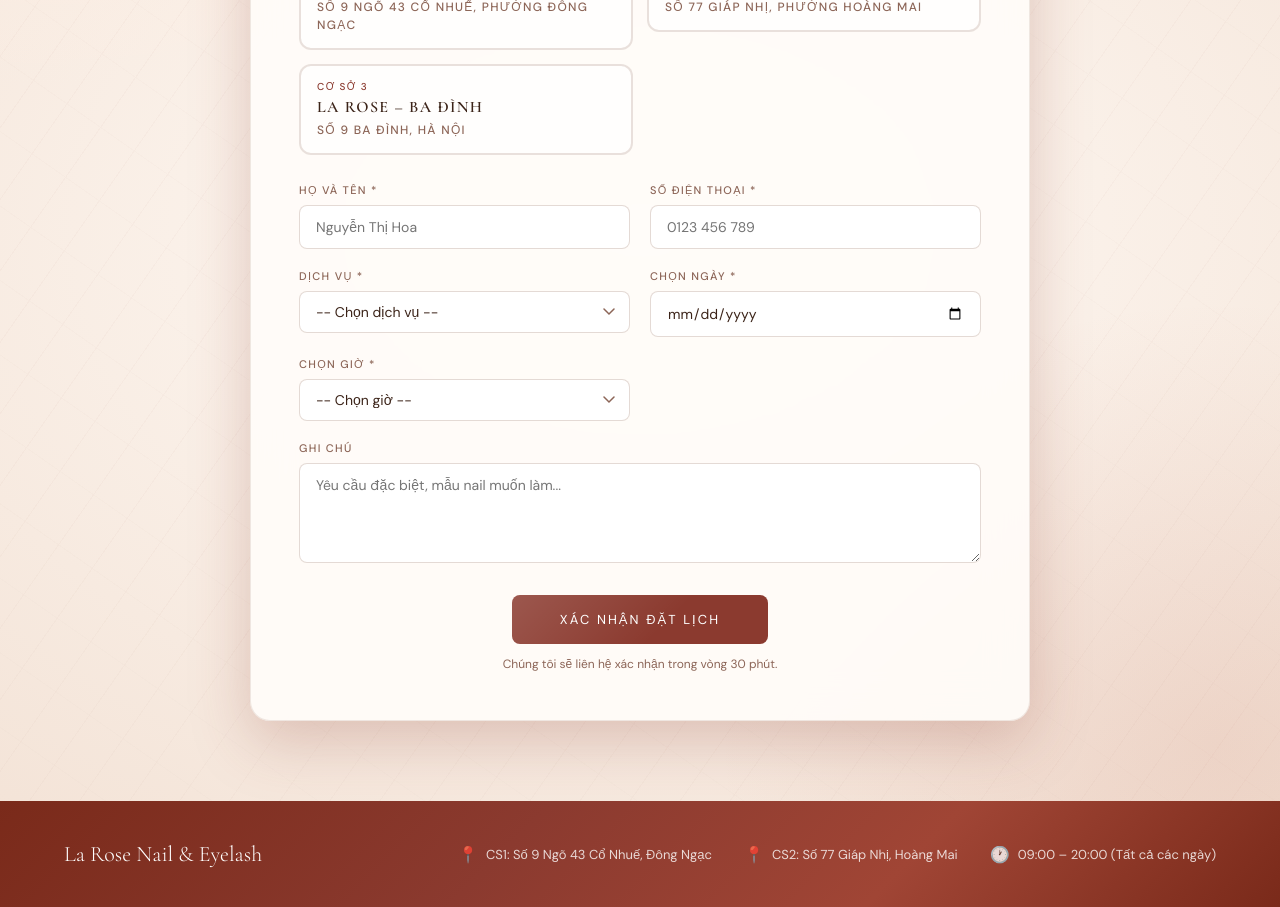
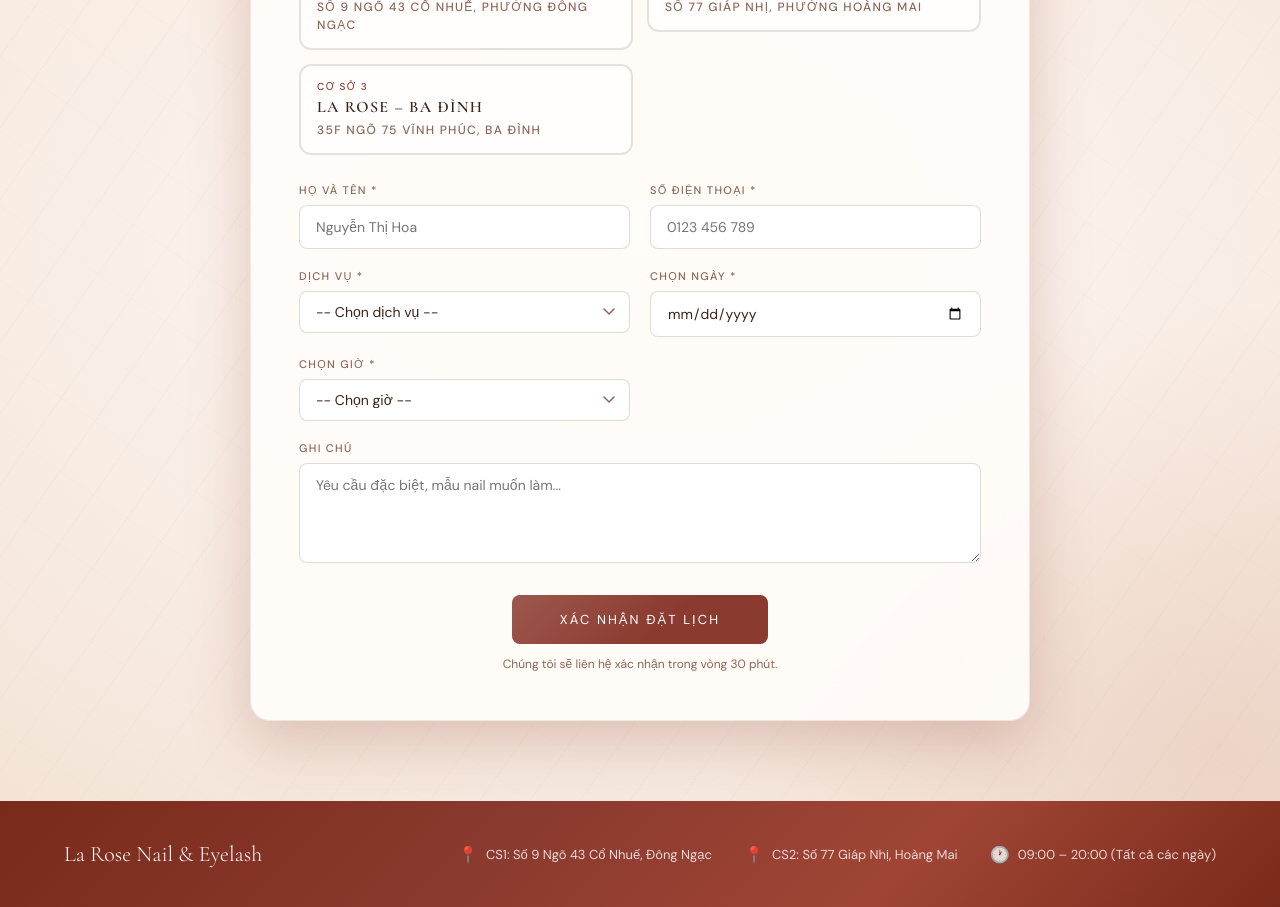
Before and after one commit to eactshop/nail, a plain HTML site: page index.html in a window 1280 px wide. Shown: the part 1140-2047 px from the top of the page. Drawn offline with nearby package versions, Linux system fonts and the light colour scheme.

Commit message:
up local

```diff
--- a/index.html
+++ b/index.html
@@ -451,11 +451,11 @@
               </label>
             </div>
             <div class="branch-card">
-              <input type="radio" name="branch" id="cs3" value="CS3 – Ba Đình - Hà Nội" />
+              <input type="radio" name="branch" id="cs3" value="CS3 – 35f ngõ 75 Vĩnh Phúc, Ba Đình" />
               <label class="branch-label" for="cs3">
                 <span class="branch-tag">Cơ sở 3</span>
                 <span class="branch-name">La Rose – Ba Đình</span>
-                <span class="branch-addr">Số 9 Ba Đình, Hà Nội</span>
+                <span class="branch-addr">35f ngõ 75 Vĩnh Phúc, Ba Đình</span>
               </label>
             </div>
           </div>
```
